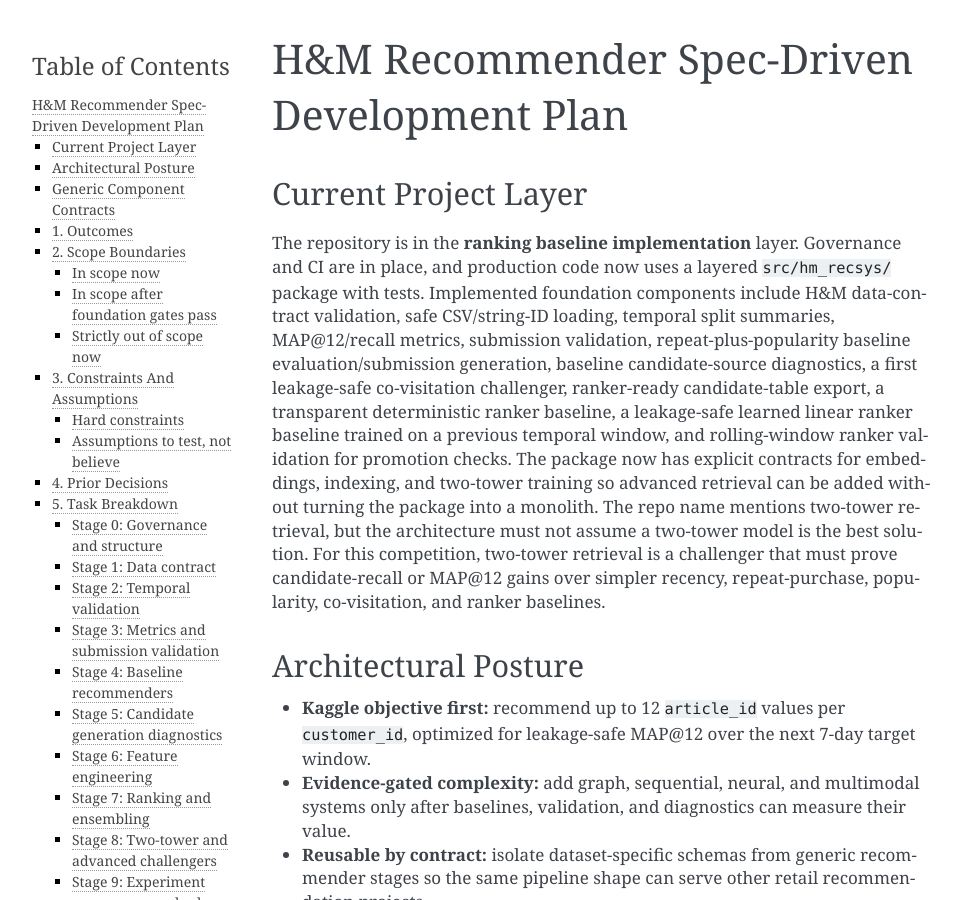
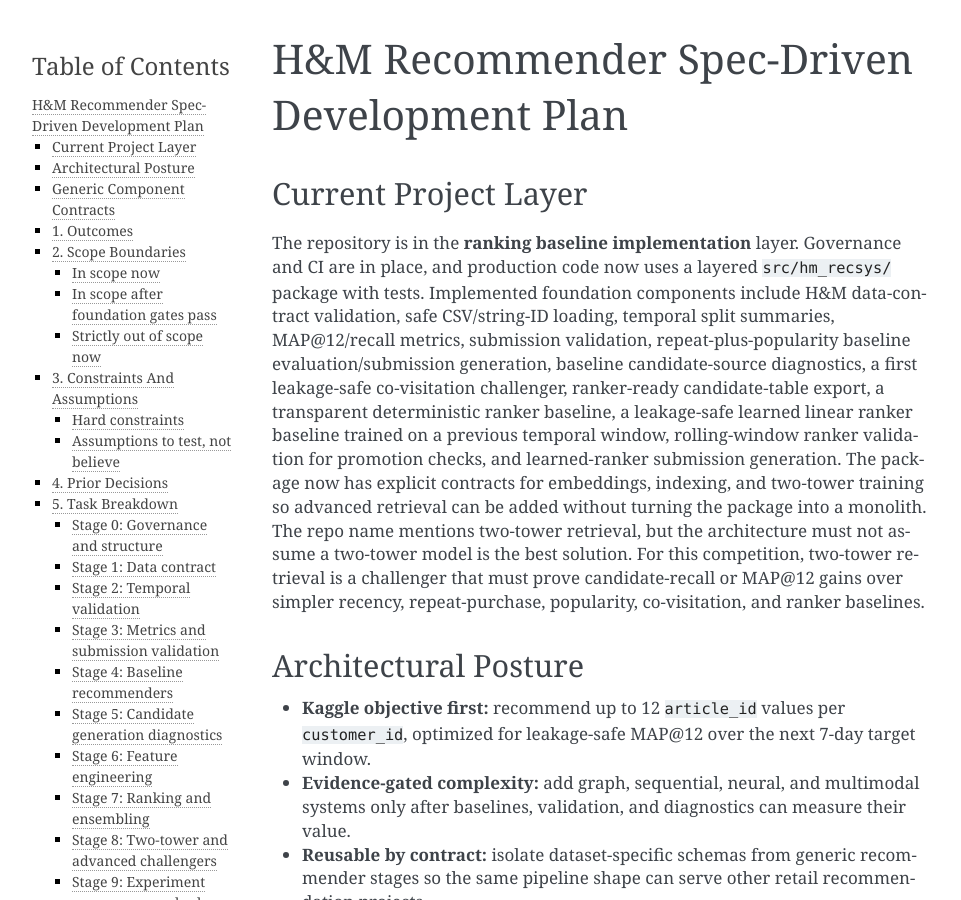
Before and after one commit to dfbustosus/hm-two-tower-recsys, a Sphinx documentation site: the page built from docs/spec-driven-development.md, in a window 1280 px wide and 900 px high. Shown: the whole window, without its empty margins (148-1109 px from the left). Built offline with Sphinx 7.4.7, drawn with Linux system fonts in a browser that asks for light colours; some of the changed text lies outside the part shown.

Commit message:
Update SDD plan

```diff
--- a/docs/spec-driven-development.md
+++ b/docs/spec-driven-development.md
@@ -2,7 +2,7 @@
 
 ## Current Project Layer
 
-The repository is in the **ranking baseline implementation** layer. Governance and CI are in place, and production code now uses a layered `src/hm_recsys/` package with tests. Implemented foundation components include H&M data-contract validation, safe CSV/string-ID loading, temporal split summaries, MAP@12/recall metrics, submission validation, repeat-plus-popularity baseline evaluation/submission generation, baseline candidate-source diagnostics, a first leakage-safe co-visitation challenger, ranker-ready candidate-table export, a transparent deterministic ranker baseline, a leakage-safe learned linear ranker baseline trained on a previous temporal window, and rolling-window ranker validation for promotion checks. The package now has explicit contracts for embeddings, indexing, and two-tower training so advanced retrieval can be added without turning the package into a monolith. The repo name mentions two-tower retrieval, but the architecture must not assume a two-tower model is the best solution. For this competition, two-tower retrieval is a challenger that must prove candidate-recall or MAP@12 gains over simpler recency, repeat-purchase, popularity, co-visitation, and ranker baselines.
+The repository is in the **ranking baseline implementation** layer. Governance and CI are in place, and production code now uses a layered `src/hm_recsys/` package with tests. Implemented foundation components include H&M data-contract validation, safe CSV/string-ID loading, temporal split summaries, MAP@12/recall metrics, submission validation, repeat-plus-popularity baseline evaluation/submission generation, baseline candidate-source diagnostics, a first leakage-safe co-visitation challenger, ranker-ready candidate-table export, a transparent deterministic ranker baseline, a leakage-safe learned linear ranker baseline trained on a previous temporal window, rolling-window ranker validation for promotion checks, and learned-ranker submission generation. The package now has explicit contracts for embeddings, indexing, and two-tower training so advanced retrieval can be added without turning the package into a monolith. The repo name mentions two-tower retrieval, but the architecture must not assume a two-tower model is the best solution. For this competition, two-tower retrieval is a challenger that must prove candidate-recall or MAP@12 gains over simpler recency, repeat-purchase, popularity, co-visitation, and ranker baselines.
 
 ## Architectural Posture
 
@@ -194,6 +194,7 @@
 - Expose the first transparent deterministic ranker through `make ranker-baseline CUTOFF=YYYY-MM-DD`; write reports under ignored `artifacts/ranker-baselines/`.
 - Expose the first leakage-safe learned linear ranker through `make learned-ranker-baseline CUTOFF=YYYY-MM-DD`; train on a previous non-overlapping target window and write reports under ignored `artifacts/ranker-baselines/`.
 - Expose rolling-window ranker promotion checks through `make rolling-ranker-validation`; train each learned ranker on the previous non-overlapping label window and write aggregate reports under ignored `artifacts/ranker-baselines/`.
+- Expose promoted learned-ranker submission generation through `make learned-ranker-submission`; train on the latest available non-overlapping label window, generate predictions for the full `sample_submission.csv` universe, validate the CSV, and write reports under ignored `artifacts/ranker-submissions/`.
 
 ### Stage 8: Two-tower and advanced challengers
 
```
